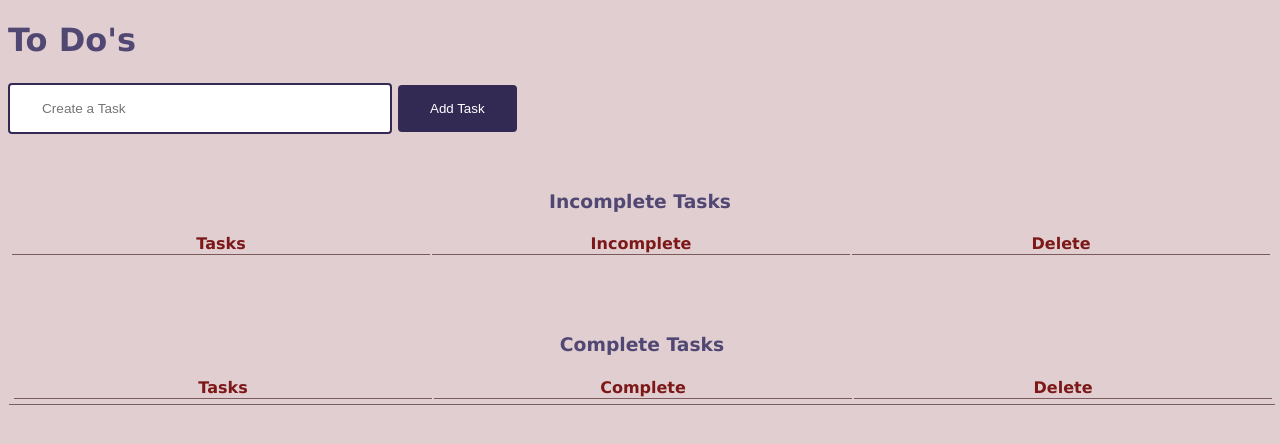
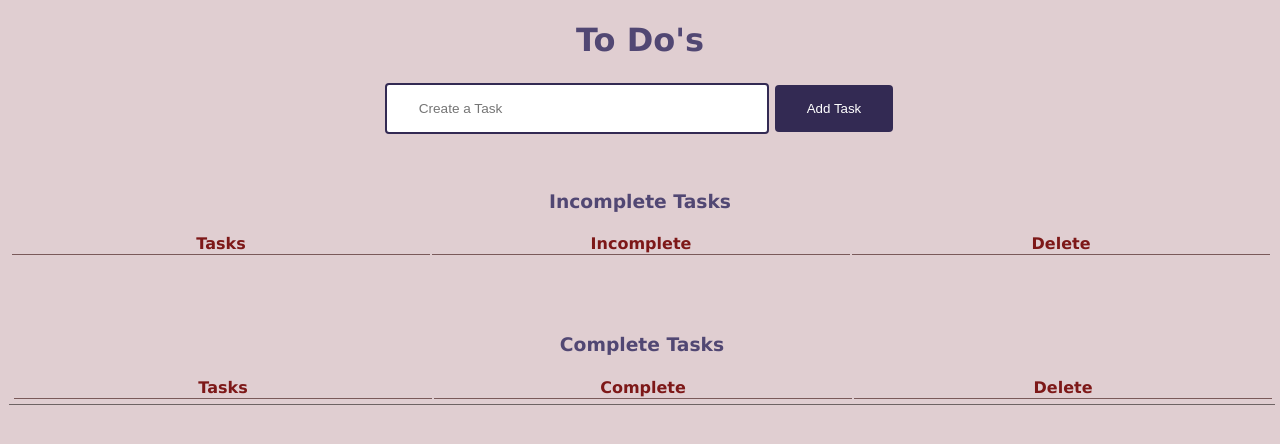
Before and after one commit to marshcooke/weekendChallenge3, a website: page public/views/index.html in a window 1280 px wide. Drawn offline with Linux system fonts and the light colour scheme; no server answers.

Commit message:
centered h1 and input/button corrected section-class names

```diff
--- a/public/styles/style.css
+++ b/public/styles/style.css
@@ -58,5 +58,9 @@ button:hover {
 }
 
 .incomplete {
-    align-items: center;
+    text-align: center;
 }
+
+.todoInput {
+    text-align: center;
+}
--- a/public/views/index.html
+++ b/public/views/index.html
@@ -13,14 +13,14 @@
 <main>
 
     <body>
-        <h1>To Do's</h1>
-        <section id="toDos" class="incomplete">
+        <h1 style="text-align: center">To Do's</h1>
+        <section id="toDos" class="todoInput">
             <input id="todoInput" type="text" placeholder="Create a Task">
             <button id="addButton">Add Task</button>
         </section>
         </br>
         </br>
-        <section id="toDisplay">
+        <section id="toDisplay" class="incomplete">
             <h3 style="text-align: center">Incomplete Tasks</h3>
             <table>
                 <thead>
```
